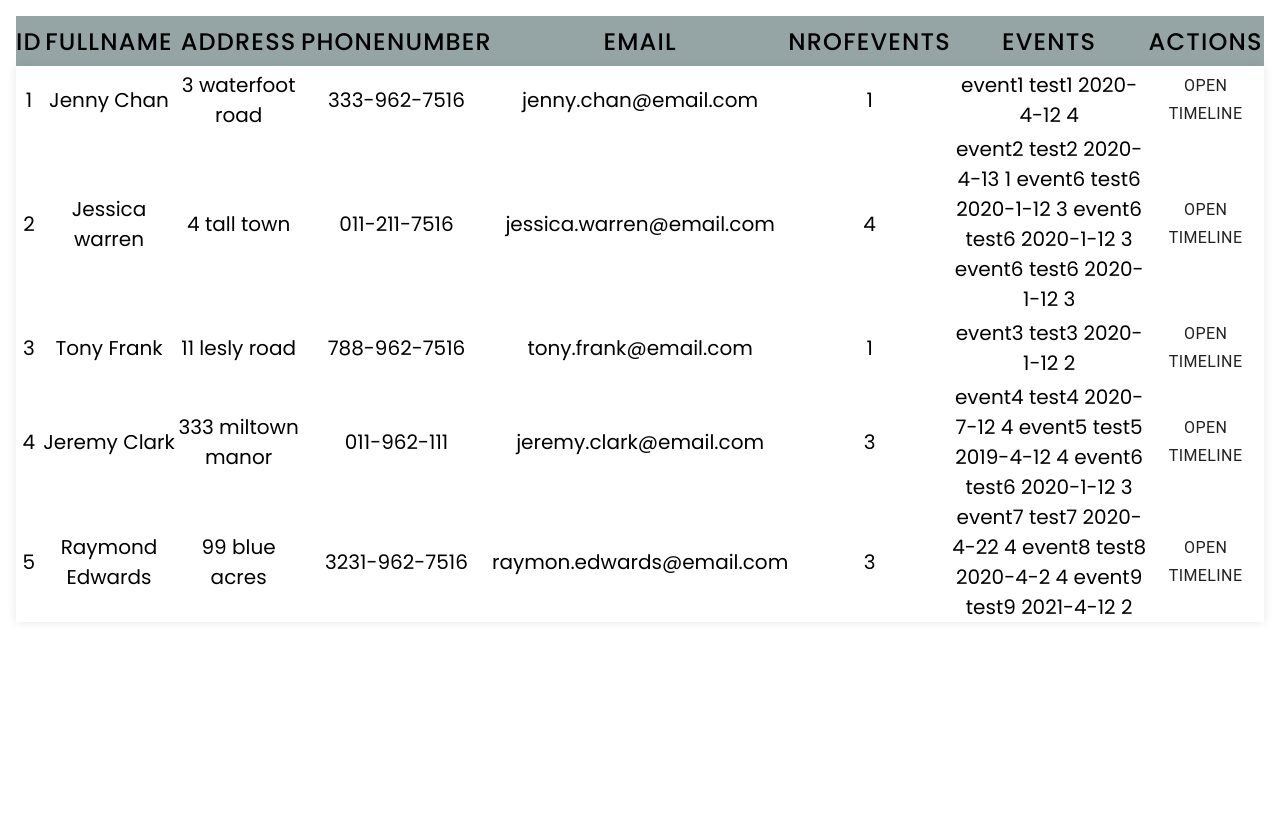
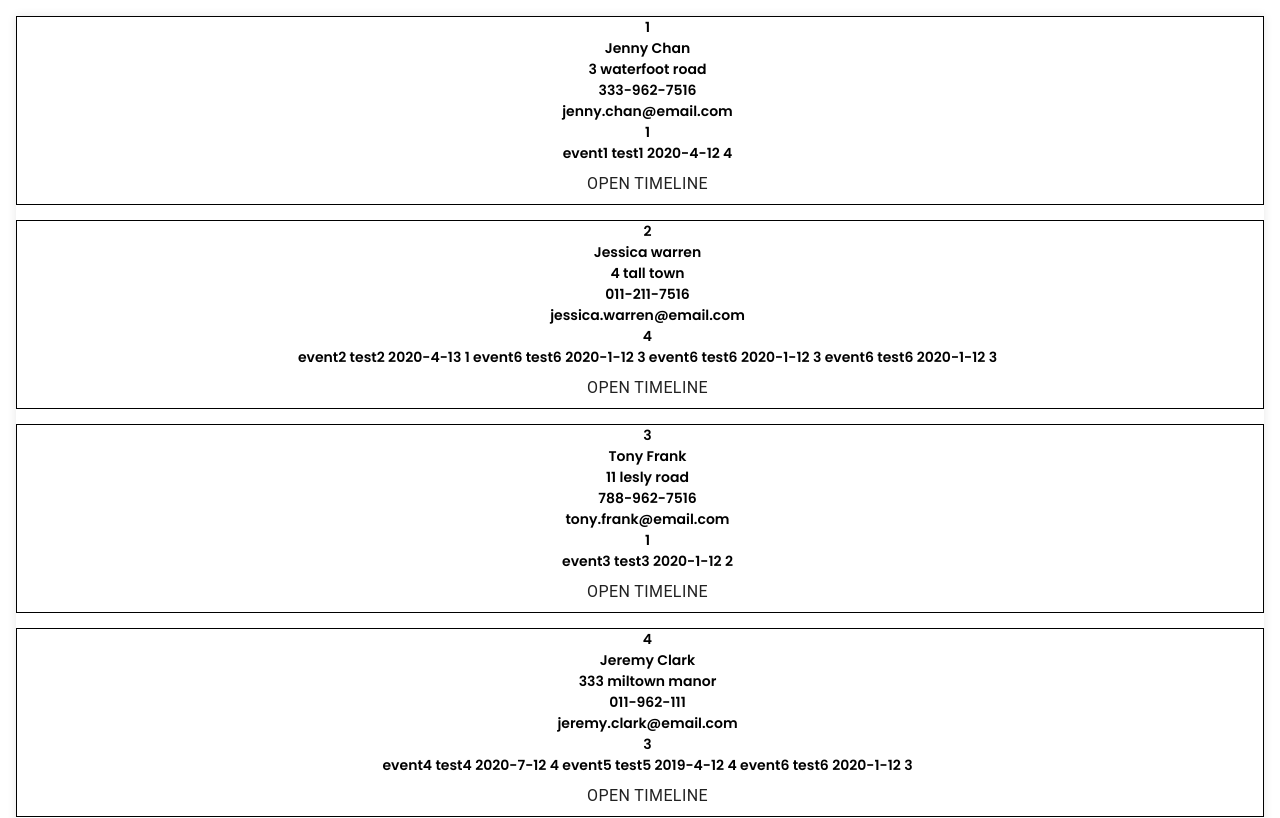
Before and after one commit to DavidPopa/React-Mui-Responsive-Modal-with-Timeline, a React (Create React App) app: page / in a window 1280 px wide. Shown: the top 818 px of the page. Built offline with nearby package versions, Linux system fonts and the light colour scheme.

Commit message:
modal media

```diff
--- a/src/App.css
+++ b/src/App.css
@@ -43,7 +43,7 @@ form * {
 h1 {
   text-align: center;
 }
-@media screen and (max-width: 897px) {
+@media screen and (min-device-width: 168px) and (max-device-width: 1025px) {
   table thead {
     display: none;
   }
--- a/src/Modal.css
+++ b/src/Modal.css
@@ -12,7 +12,6 @@
   border-radius: 50%;
   transition: 0.6s ease-in-out;
 }
-
 .body {
   width: 100%;
   height: 90%;
--- a/src/components/Timeline.css
+++ b/src/components/Timeline.css
@@ -81,8 +81,7 @@ body {
   background: linear-gradient(#e64949, #9190f1);
   border-radius: 25px;
 }
-@media screen and (max-width: 760px),
-  (min-device-width: 768px) and (max-device-width: 1024px) {
+@media screen and (min-device-width: 168px) and (max-device-width: 1025px) {
   .timeline-items::before {
     left: 7px;
   }
```
